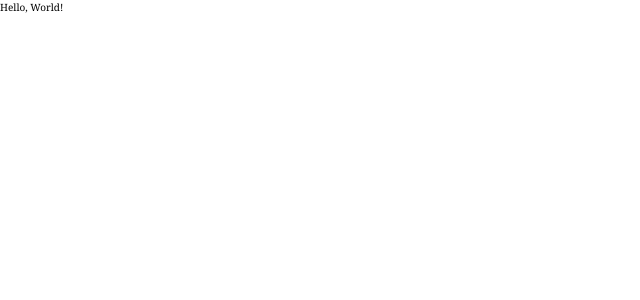
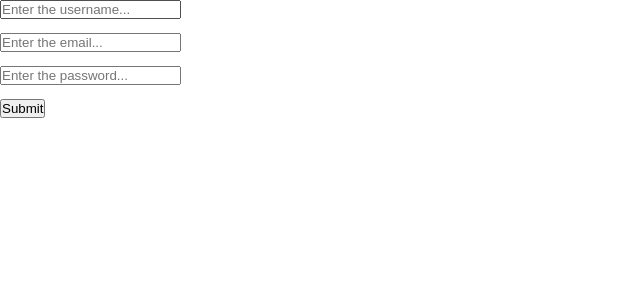
Before and after one commit to Sholastix/chat-app, a React (Vite) app in the folder client/: page / in a window 1280 px wide. Shown: the top 300 px of the page, without its empty margins (0-640 px from the left). Built offline with nearby package versions, Linux system fonts and the light colour scheme.

Commit message:
CLIENT: 'Signup' functionality added.

```diff
--- a/client/src/App.jsx
+++ b/client/src/App.jsx
@@ -1,12 +1,14 @@
-import { useState } from 'react';
+import { Fragment } from 'react';
 
 import styles from './App.module.css';
 
+import { Signup } from './features/signup/Signup';
+
 const App = () => {
   return (
-    <div>
-      Hello, World!
-    </div>
+    <Fragment>
+      <Signup />
+    </Fragment>
   )
 };
 
--- /dev/null
+++ b/client/src/app/store.js
@@ -0,0 +1,13 @@
+import { configureStore } from '@reduxjs/toolkit';
+
+// Import REDUCERS from slices.
+import { signupReducer } from '../features/signup/signupSlice';
+
+const store = configureStore({
+  // We don't explicitly use 'combineReducers' method because 'configureStore' method doing this for us under the hood.
+  reducer: {
+    signupReducer
+  },
+});
+
+export default store;
--- /dev/null
+++ b/client/src/features/signup/Signup.jsx
@@ -0,0 +1,70 @@
+import { useState } from 'react';
+// 'useSelector' hook used to get hold of any STATE that is maintained in the Redux STORE.
+import { useSelector, useDispatch } from 'react-redux';
+
+import styles from './Signup.module.css';
+
+import { registerUser } from './signupSlice';
+
+export const Signup = () => {
+  const [username, setUsername] = useState('');
+  const [email, setEmail] = useState('');
+  const [password, setPassword] = useState('');
+
+  // This hook accepts a selector function as its parameter. Function receives Redux STATE as argument.
+  const signupState = useSelector((state) => {
+    return state.signupReducer
+  });
+
+  // This constant will be used to dispatch ACTIONS when we need it.
+  const dispatch = useDispatch();
+
+  const handleSubmit = async (event) => {
+    try {
+      event.preventDefault();
+
+      dispatch(registerUser({ username, email, password }));
+    } catch (err) {
+      console.error(err);
+    };
+  };
+
+  return (
+    <div>
+      {
+        !signupState.loading ? (
+          <form onSubmit={handleSubmit}>
+            <input
+              type='text'
+              name='username'
+              value={username}
+              onChange={(event) => { setUsername(event.target.value) }}
+              placeholder='Enter the username...'
+            />
+            <br />
+            <br />
+            <input
+              type='email'
+              name='email'
+              value={email}
+              onChange={(event) => { setEmail(event.target.value) }}
+              placeholder='Enter the email...'
+            />
+            <br />
+            <br />
+            <input
+              type='password'
+              name='password'
+              value={password}
+              onChange={(event) => { setPassword(event.target.value) }}
+              placeholder='Enter the password...'
+            />
+            <br />
+            <br />
+            <button type='submit'>Submit</button>
+          </form>
+        ) : <div>Loading...</div>
+      }
+    </div>
+  )
+};
--- /dev/null
+++ b/client/src/features/signup/signupSlice.js
@@ -0,0 +1,51 @@
+import { createSlice, createAsyncThunk } from '@reduxjs/toolkit';
+import axios from 'axios';
+
+// Initial STATE for 'User'.
+const initialState = {
+  loading: false,
+  error: {},
+  user: {}
+};
+
+// This function accepts two arguments: 1st is the ACTION type, 2nd is the callback function that creates the payload (Promise).
+// 'createAsyncThunk()' automatically dispatch lifecycle ACTIONS based on the returned Promise. Promise will be 'pending', 'fullfilled' or 'rejected'.
+// So, basically, 'createAsyncThunk()' generates 'pending', 'fullfilled' or 'rejected' ACTION types.
+// We can listen to this ACTION types with an EXTRA_REDUCER and performes the necessary STATE transitions.
+export const registerUser = createAsyncThunk('signup/registerUser', async (props) => {
+  const user = await axios.post('http://localhost:5000/api/signup', {
+    username: props.username,
+    email: props.email,
+    password: props.password
+  });
+
+  return user.data;
+});
+
+// Create slice of the STORE for 'User'.
+const signupSlice = createSlice({
+  // Specify the name of this slice.
+  name: 'signup',
+  // Specify the initial STATE for this slice.
+  initialState,
+  // Specify the EXTRA_REDUCERS.
+  extraReducers: (builder) => {
+    builder.addCase(registerUser.pending, (state, action) => {
+      state.loading = true
+    });
+
+    builder.addCase(registerUser.fulfilled, (state, action) => {
+      state.loading = false,
+      state.error = {},
+      state.user = action.payload
+    });
+
+    builder.addCase(registerUser.rejected, (state, action) => {
+      state.loading = false;
+      state.error = action.error.message,
+      state.user = {}
+    });
+  },
+});
+
+export const signupReducer = signupSlice.reducer;
--- a/client/src/main.jsx
+++ b/client/src/main.jsx
@@ -1,10 +1,14 @@
 import { StrictMode } from 'react';
 import { createRoot } from 'react-dom/client';
+import { Provider } from 'react-redux';
 
 import App from './App.jsx';
+import store from './app/store.js';
 
 createRoot(document.getElementById('root')).render(
   // <StrictMode>
-  <App />
+  <Provider store={store}>
+    <App />
+  </Provider>
   // </StrictMode>
 );
```
Also changed, not shown: client/src/features/signup/Signup.module.css (added), 1 other file (tests, documents, lock files or other folders).
